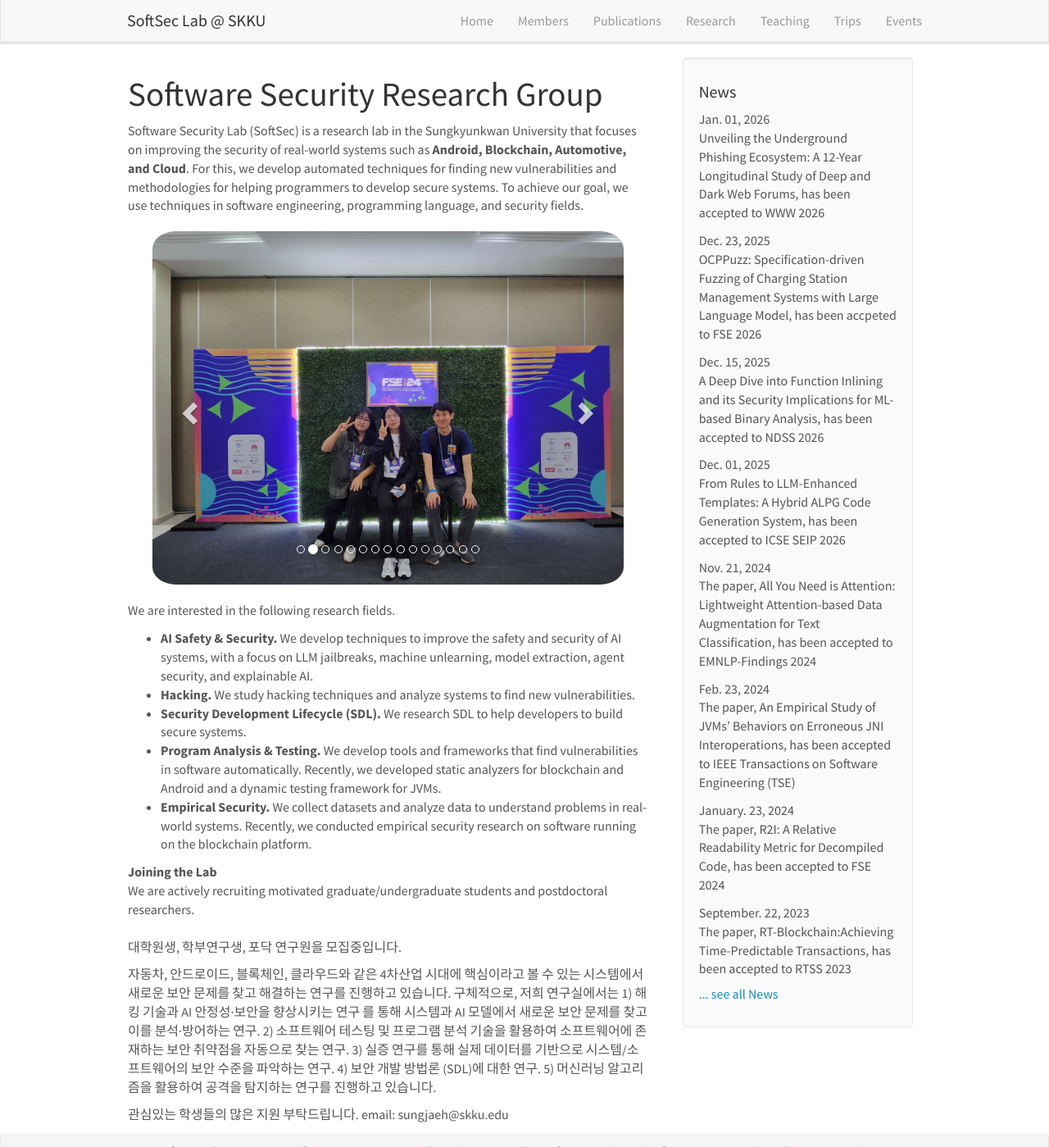
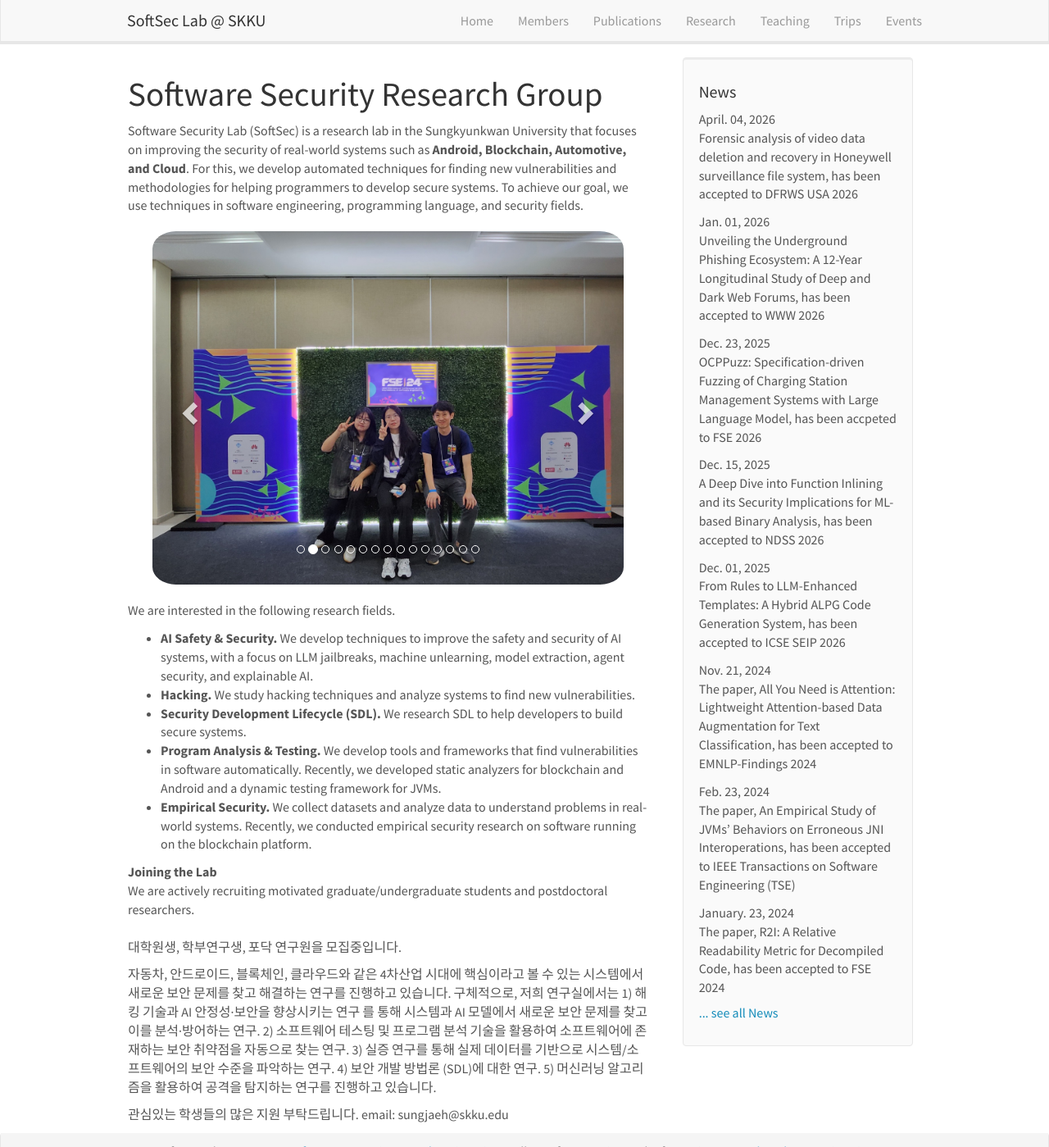
Before and after one commit to softsec-lab/softsec-lab.github.io, a Jekyll site: the page built from _pages/home.md, in a window 1280 px wide and 1399 px high. Shown: the whole window at 82% size. Built offline with Jekyll 4.4.1, drawn with Linux system fonts in a browser that asks for light colours; nearby versions of some CDN libraries.

Commit message:
update DFRWS USA 2026

```diff
--- a/_data/news.yml
+++ b/_data/news.yml
@@ -1,3 +1,6 @@
+
+- date: April. 04, 2026
+  headline: "Forensic analysis of video data deletion and recovery in Honeywell surveillance file system, has been accepted to DFRWS USA 2026"
 
 - date: Jan. 01, 2026
   headline: "Unveiling the Underground Phishing Ecosystem: A 12-Year Longitudinal Study of Deep and Dark Web Forums, has been accepted to WWW 2026"
--- a/_data/publist.yml
+++ b/_data/publist.yml
@@ -1,3 +1,10 @@
+
+- title: "Forensic analysis of video data deletion and recovery in Honeywell surveillance file system"
+  authors: Jinhee Yoon, Sungjae Hwang
+  link:
+    url:
+    display: 26th Annual Digital Forensics Research Conference USA (DFRWS USA 2026)
+
 
 - title: "Unveiling the Underground Phishing Ecosystem: A 12-Year Longitudinal Study of Deep and Dark Web Forums"
   authors: Dohee Kim, Zhao Hui, Doowon Kim and Sungjae Hwang
```
